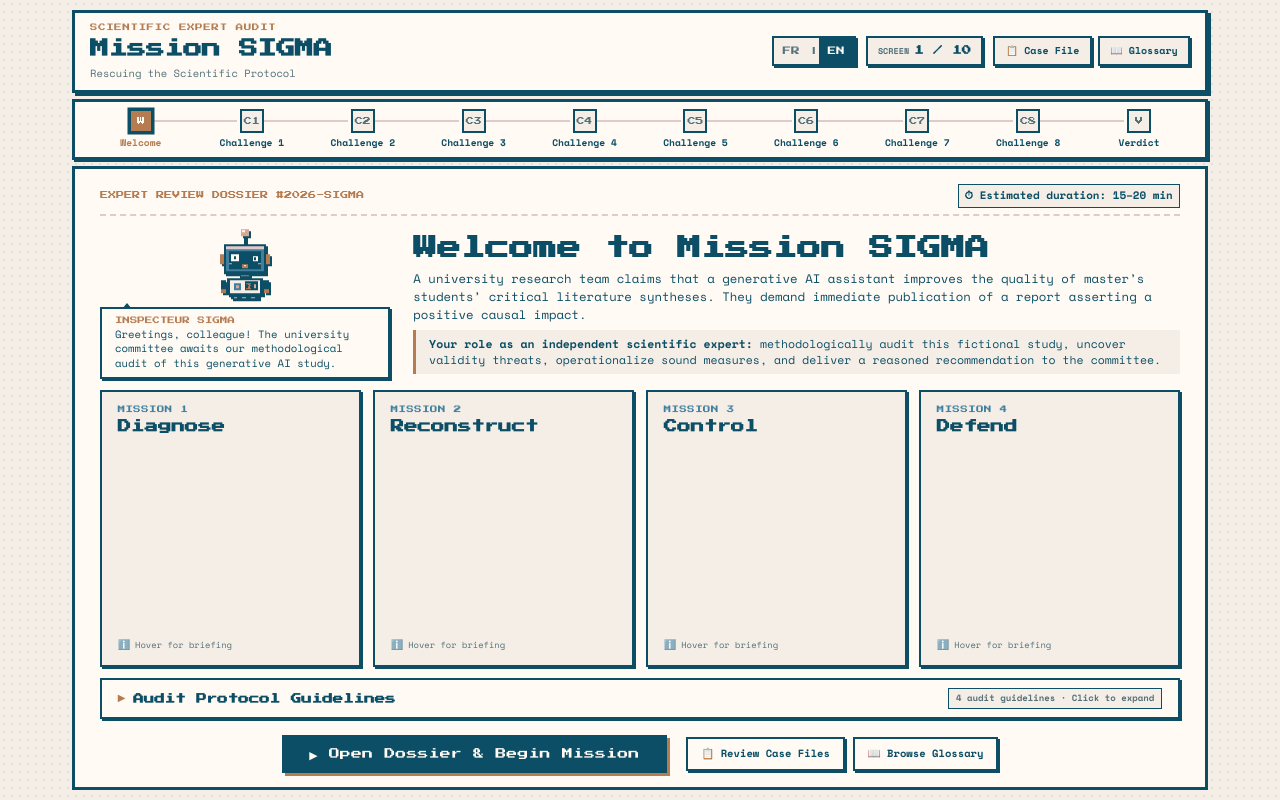
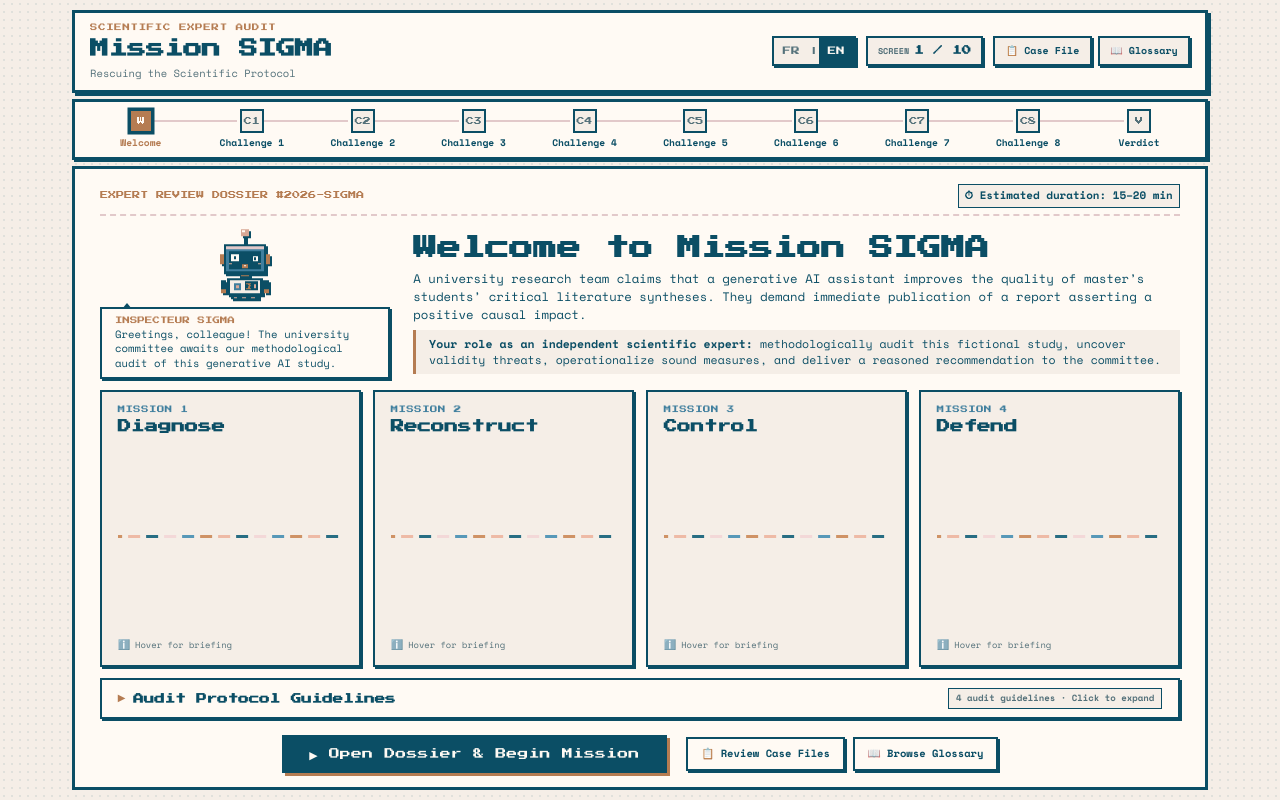
Before and after one commit to e-Yasmina/sigma-mission-game, a React (Vite) app: page / in a window 1280 px wide. Built offline with nearby package versions, Linux system fonts and the light colour scheme.

Commit message:
feat(ui): add animated colored dashed line in mission card negative space

```diff
--- a/src/components/ScreenWelcome.tsx
+++ b/src/components/ScreenWelcome.tsx
@@ -65,6 +65,11 @@ export const ScreenWelcome: React.FC<ScreenWelcomeProps> = ({
                 <div className="mission-card-content">
                   <div className="mission-preview-tag">{m.tag}</div>
                   <h3 className="mission-preview-title">{m.title}</h3>
+                </div>
+
+                {/* Animated colored dashed line in negative space */}
+                <div className="mission-card-filler" aria-hidden="true">
+                  <div className="mission-animated-dash-line" />
                 </div>
 
                 <div className="mission-hover-cue">
--- a/src/styles/game.css
+++ b/src/styles/game.css
@@ -689,6 +689,73 @@
 .mission-preview-card.is-active .mission-hover-cue {
   color: var(--sigma-copper);
   font-weight: 700;
+}
+
+/* Negative space filler with animated colored dashed line */
+.mission-card-filler {
+  flex: 1;
+  min-height: 12px;
+  display: flex;
+  flex-direction: column;
+  justify-content: center;
+  align-items: stretch;
+  width: 100%;
+  padding: clamp(4px, 0.8vh, 10px) 0;
+  overflow: hidden;
+}
+
+.mission-animated-dash-line {
+  width: 100%;
+  height: 3px;
+  background-image: repeating-linear-gradient(
+    90deg,
+    var(--sigma-blue) 0px,
+    var(--sigma-blue) 12px,
+    transparent 12px,
+    transparent 18px,
+    var(--sigma-copper) 18px,
+    var(--sigma-copper) 30px,
+    transparent 30px,
+    transparent 36px,
+    var(--sigma-clay) 36px,
+    var(--sigma-clay) 48px,
+    transparent 48px,
+    transparent 54px,
+    var(--sigma-ink) 54px,
+    var(--sigma-ink) 66px,
+    transparent 66px,
+    transparent 72px,
+    var(--sigma-blush) 72px,
+    var(--sigma-blush) 84px,
+    transparent 84px,
+    transparent 90px
+  );
+  background-size: 90px 3px;
+  animation: colorDashPulse 3.2s linear infinite;
+  opacity: 0.85;
+}
+
+@keyframes colorDashPulse {
+  0% {
+    background-position: 0 0;
+    filter: saturate(1);
+  }
+  50% {
+    filter: saturate(1.3) brightness(1.1);
+  }
+  100% {
+    background-position: 90px 0;
+    filter: saturate(1);
+  }
+}
+
+.mission-preview-card:hover .mission-animated-dash-line,
+.mission-preview-card:focus .mission-animated-dash-line,
+.mission-preview-card.is-active .mission-animated-dash-line {
+  opacity: 1;
+  height: 3.5px;
+  animation-duration: 1.6s;
+  filter: saturate(1.45) brightness(1.15);
 }
 
 /* Hover Popover Briefing */
```
